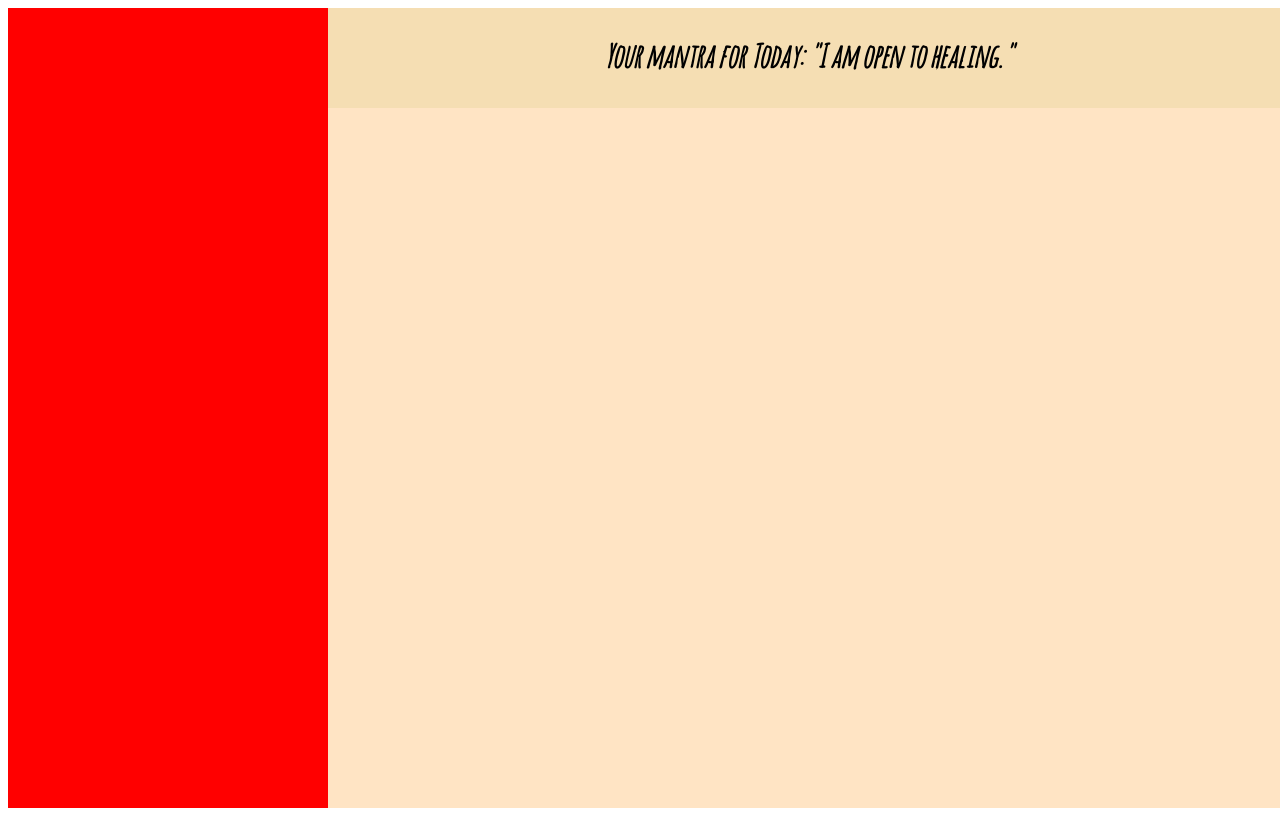
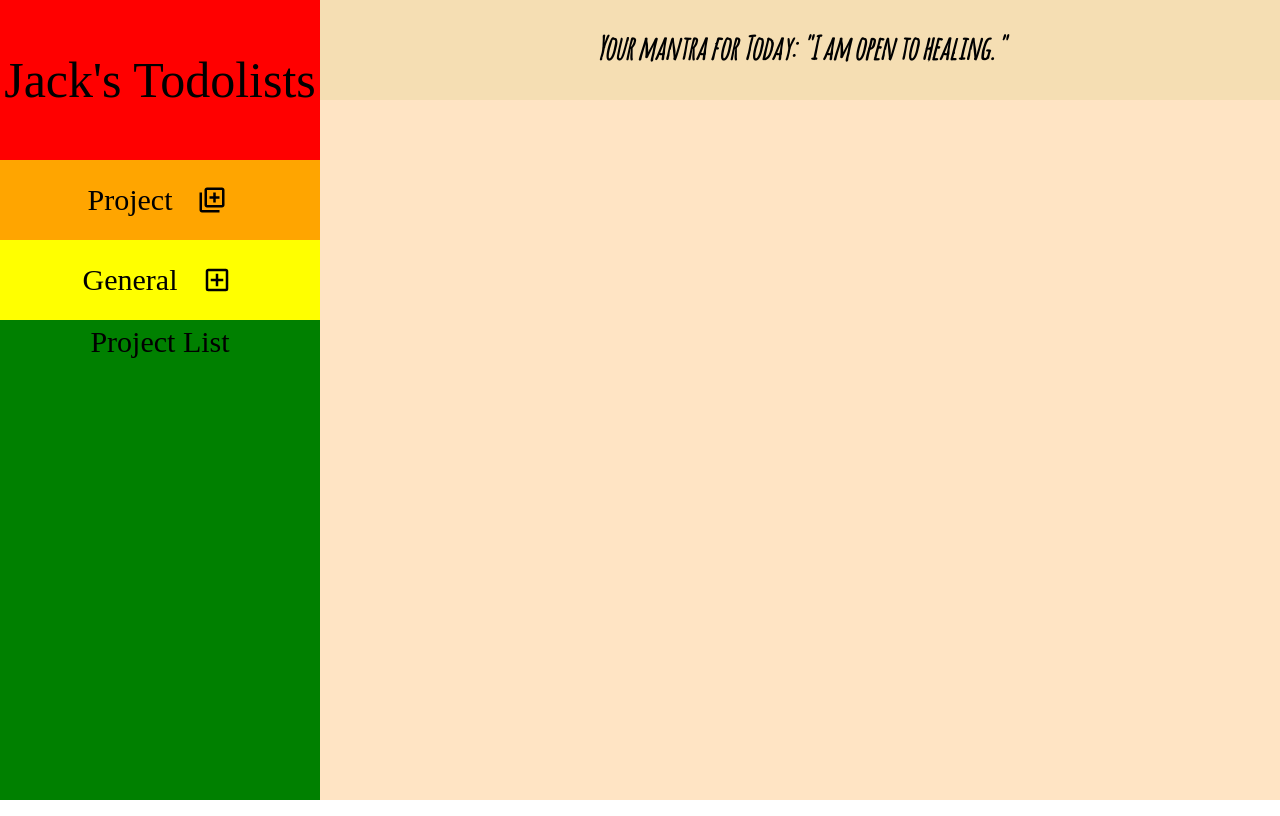
Before and after one commit to Jack0428-dream/todo-list, a website built with webpack: page src/template.html in a window 1280 px wide. Built offline with nearby package versions, Linux system fonts and the light colour scheme; a web font is replaced by a local one.

Commit message:
make sidebar

```diff
--- a/src/interface.js
+++ b/src/interface.js
@@ -8,3 +8,44 @@ header.textContent = "Your mantra for Today: " + showingaffirmations();
 
 // sidebar
 // projec + , general, project lists
+function makingSidebar() {
+    const sidebar = document.querySelector("#sidebar");
+
+    const title = document.createElement("div");
+    title.classList.add("title");
+
+    const pContainer = document.createElement("div");
+    pContainer.classList.add("pcontainer");
+    const project = document.createElement("div");
+    project.classList.add("project");
+    const svgp = document.querySelector(".plusbox");
+
+    const gContainer = document.createElement("div");
+    gContainer.classList.add("gcontainer");
+    const general = document.createElement("div");
+    general.classList.add("general");
+    const svgg = document.querySelector(".plusbox2");
+
+    const pLists = document.createElement("div");
+    pLists.classList.add("plists");
+
+    sidebar.appendChild(title);
+    sidebar.appendChild(pContainer);
+
+    pContainer.appendChild(svgp);
+    pContainer.appendChild(project);
+    pContainer.insertBefore(project, svgp);
+    sidebar.appendChild(gContainer);
+
+    gContainer.appendChild(svgg);
+    gContainer.appendChild(general);
+    gContainer.insertBefore(general, svgg);
+    sidebar.appendChild(pLists);
+
+    title.textContent = "Jack's Todolists"
+    project.textContent = "Project";
+    general.textContent = "General";
+    pLists.textContent = "Project List";
+}
+
+makingSidebar();
--- a/src/style.css
+++ b/src/style.css
@@ -11,10 +11,60 @@ body{
     width: 100vw;
     height: 100vh;
     grid-template-columns: 1fr 3fr;
+    margin: 0;
+    padding: 0;
 }
 
 #sidebar {
+    display: grid;
+    grid-template-rows: 2fr 1fr 1fr 6fr;
+}
+
+.title {
     background-color: red;
+    font-size: 50px;
+    display: flex;
+    justify-content: center;
+    align-items: center;
+}
+
+.pcontainer {
+    background-color: orange;
+    font-size: 30px;
+    display: flex;
+    justify-content: center;
+    align-items: center;
+}
+
+.project, .general {
+    position: relative;
+    right: 15px;
+}
+
+.plusbox, .plusbox2 {
+    position: relative;
+    width: 30px;
+    height: 30px;
+    left: 10px;
+}
+
+.plusbox:hover, .plusbox2:hover {
+    fill: aquamarine;
+}
+
+.gcontainer {
+    background-color: yellow;
+    font-size: 30px;
+    display: flex;
+    justify-content: center;
+    align-items: center;
+}
+
+.plists {
+    text-align: center;
+    padding-top: 5px;
+    background-color: green;
+    font-size: 30px;
 }
 
 .container {
--- a/src/template.html
+++ b/src/template.html
@@ -6,7 +6,10 @@
     <title>To-do List</title>
 </head>
 <body>
-    <div id="sidebar"></div>
+    <div id="sidebar">
+        <svg class="plusbox" xmlns="http://www.w3.org/2000/svg" viewBox="0 0 24 24"><title>plus-box-multiple-outline</title><path d="M18 11H15V14H13V11H10V9H13V6H15V9H18M20 4V16H8V4H20M20 2H8C6.9 2 6 2.9 6 4V16C6 17.11 6.9 18 8 18H20C21.11 18 22 17.11 22 16V4C22 2.9 21.11 2 20 2M4 6H2V20C2 21.11 2.9 22 4 22H18V20H4V6Z" /></svg>
+        <svg class="plusbox2" xmlns="http://www.w3.org/2000/svg" viewBox="0 0 24 24"><title>plus-box-outline</title><path d="M19,19V5H5V19H19M19,3A2,2 0 0,1 21,5V19A2,2 0 0,1 19,21H5A2,2 0 0,1 3,19V5C3,3.89 3.9,3 5,3H19M11,7H13V11H17V13H13V17H11V13H7V11H11V7Z" /></svg>
+    </div>
     <div class="container">
         <div id="header"></div>
         <div id="content"></div>
```
